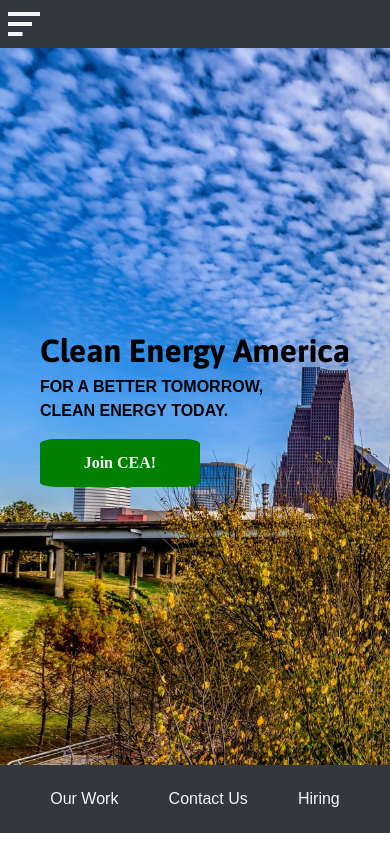
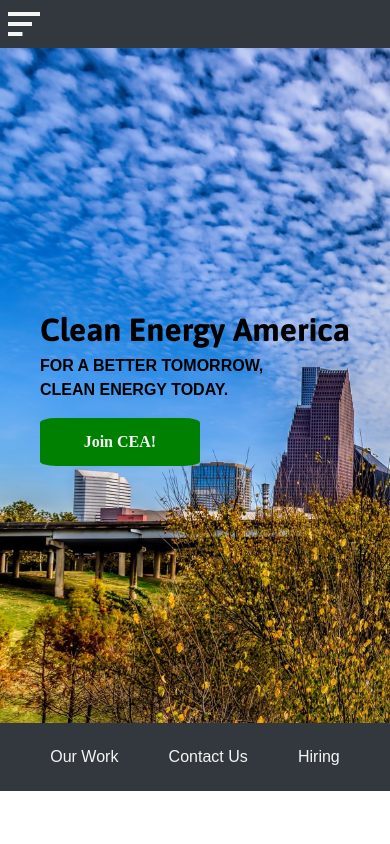
Before and after one commit to eric-santosCEA/second-solarcea, a React (Create React App) app: page / in a window 390 px wide. Built offline with nearby package versions, Linux system fonts and the light colour scheme.

Commit message:
updated home height since the bottom bar is hidden on my phone

```diff
--- a/src/styles/home.css
+++ b/src/styles/home.css
@@ -4,7 +4,7 @@
   align-items: center;
   flex-flow: column wrap;
   background-image: url('../images/houston.jpg');
-  height: 85vh;
+  height: 80vh;
   width: auto;
   background-repeat: no-repeat;
   background-attachment: fixed;
--- a/src/styles/home.less
+++ b/src/styles/home.less
@@ -4,7 +4,7 @@
   align-items: center;
   flex-flow: column wrap;
   background-image: url('../images/houston.jpg');
-  height: 85vh;
+  height: 80vh;
   width: auto;
   background-repeat: no-repeat;
   background-attachment: fixed;
```
